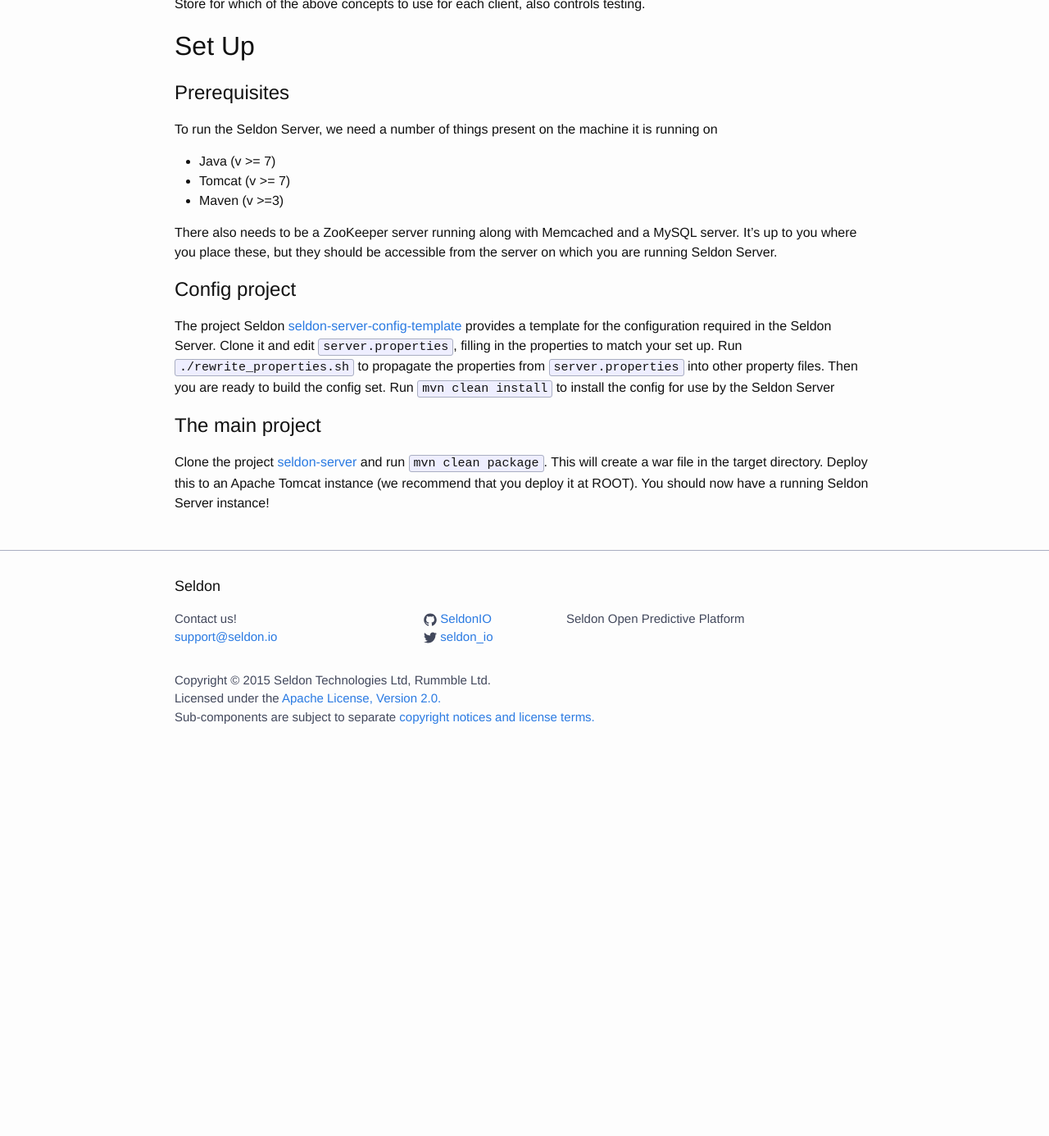
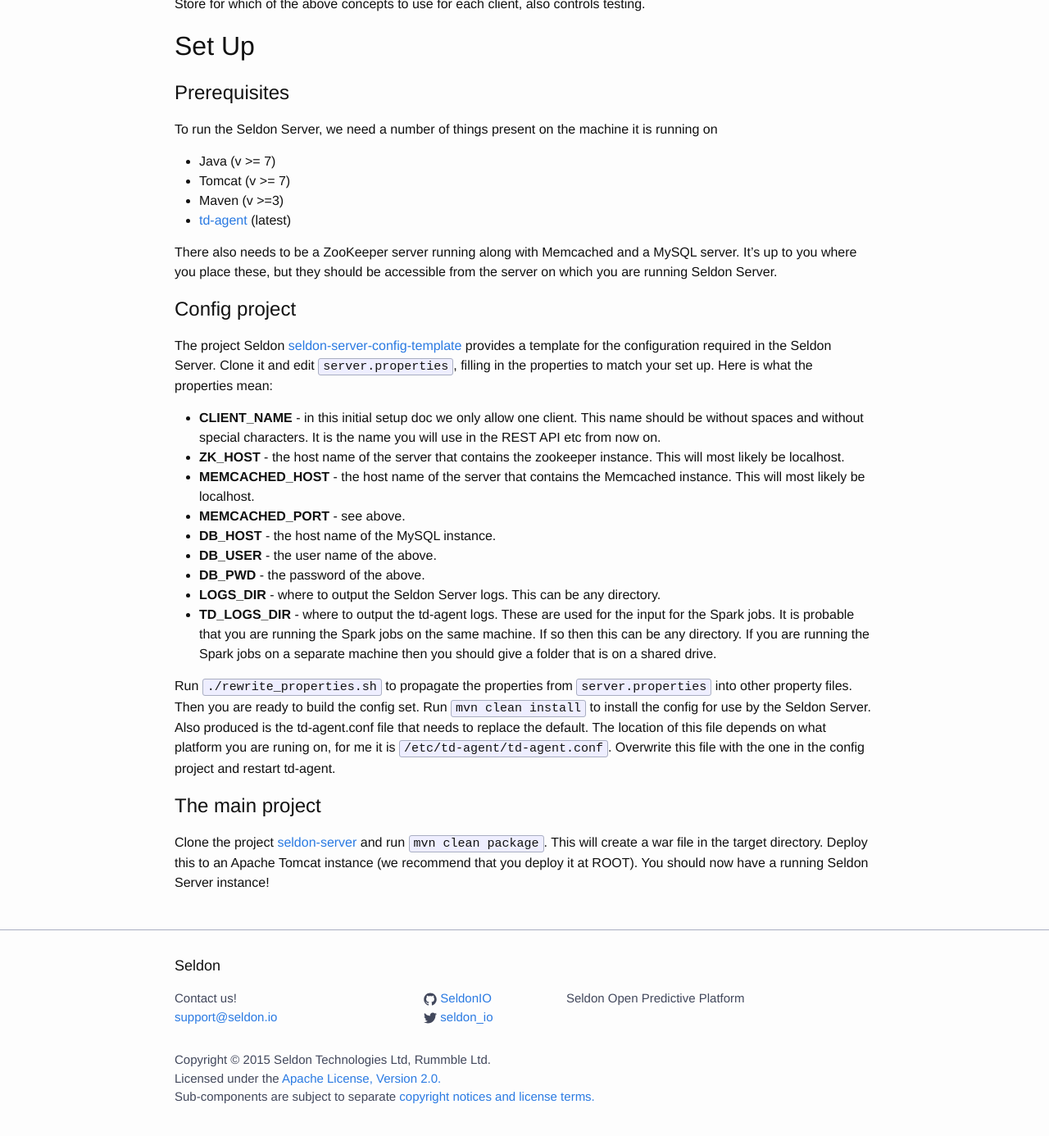
Before and after one commit to SeldonIO/seldonio.github.com, a Jekyll site: the page built from seldon-server.md, in a window 1280 px wide and 1400 px high, scrolled down 1411 px. Shown: the top 1386 px of the window at 82% size. Built offline with Jekyll 4.4.1, drawn with Linux system fonts in a browser that asks for light colours; before the commit the page ends 2357 px from its top, so only the background shows below that.

Commit message:
more information on config

```diff
--- a/seldon-server.md
+++ b/seldon-server.md
@@ -61,12 +61,24 @@ To run the Seldon Server, we need a number of things present on the machine it i
 * Java (v >= 7)
 * Tomcat (v >= 7)
 * Maven (v >=3)
+* [td-agent](http://www.fluentd.org/download) (latest)
 
 There also needs to be a ZooKeeper server running along with Memcached and a MySQL server. It's up to you where you place these, but they should be accessible from the server on which you are running Seldon Server.
 
 ## Config project
 
-The project Seldon [seldon-server-config-template](https://github.com/SeldonIO/seldon-server-config-template) provides a template for the configuration required in the Seldon Server. Clone it and edit `server.properties`, filling in the properties to match your set up. Run `./rewrite_properties.sh` to propagate the properties from `server.properties` into other property files. Then you are ready to build the config set. Run `mvn clean install` to install the config for use by the Seldon Server
+The project Seldon [seldon-server-config-template](https://github.com/SeldonIO/seldon-server-config-template) provides a template for the configuration required in the Seldon Server. Clone it and edit `server.properties`, filling in the properties to match your set up. Here is what the properties mean:
+* **CLIENT_NAME** - in this initial setup doc we only allow one client. This name should be without spaces and without special characters. It is the name you will use in the REST API etc from now on.
+* **ZK_HOST** - the host name of the server that contains the zookeeper instance. This will most likely be localhost.
+* **MEMCACHED_HOST** - the host name of the server that contains the Memcached instance. This will most likely be localhost.
+* **MEMCACHED_PORT** - see above.
+* **DB_HOST** - the host name of the MySQL instance.
+* **DB_USER** - the user name of the above.
+* **DB_PWD** - the password of the above.
+* **LOGS_DIR** - where to output the Seldon Server logs. This can be any directory.
+* **TD_LOGS_DIR** - where to output the td-agent logs. These are used for the input for the Spark jobs. It is probable that you are running the Spark jobs on the same machine. If so then this can be any directory. If you are running the Spark jobs on a separate machine then you should give a folder that is on a shared drive.
+
+Run `./rewrite_properties.sh` to propagate the properties from `server.properties` into other property files. Then you are ready to build the config set. Run `mvn clean install` to install the config for use by the Seldon Server. Also produced is the td-agent.conf file that needs to replace the default. The location of this file depends on what platform you are runing on, for me it is `/etc/td-agent/td-agent.conf`. Overwrite this file with the one in the config project and restart td-agent.
 
 ## The main project
 
```
